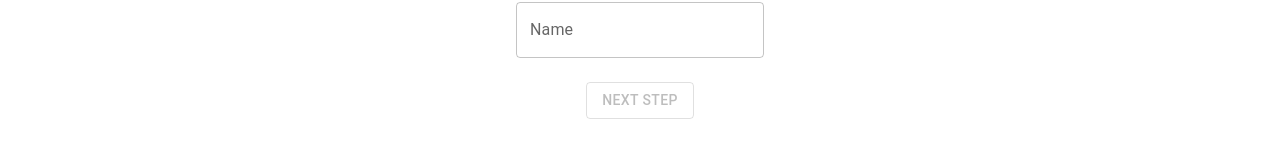
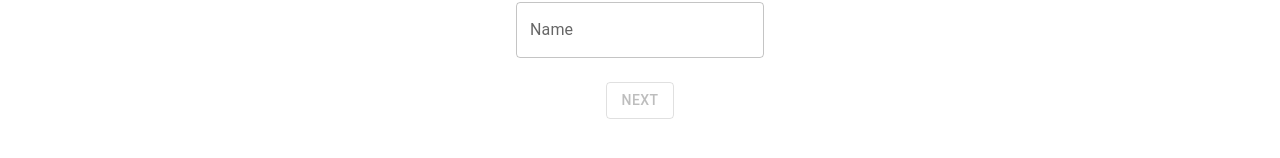
Before and after one commit to carlosvalv/court-cases, a React (Create React App) app: page /add in a window 1280 px wide. Shown: the part 194-352 px from the top of the page. Built offline with nearby package versions, Linux system fonts and the light colour scheme.

Commit message:
[AddCase] change button name

```diff
--- a/src/pages/AddCase.tsx
+++ b/src/pages/AddCase.tsx
@@ -126,9 +126,9 @@ function AddCase() {
       default:
       case AddStep.NAME:
       case AddStep.DATE:
-        return "Next step";
+        return "Next";
       case AddStep.IS_FINISHED:
-        return "Send";
+        return "Finish";
     }
   };
 
```
